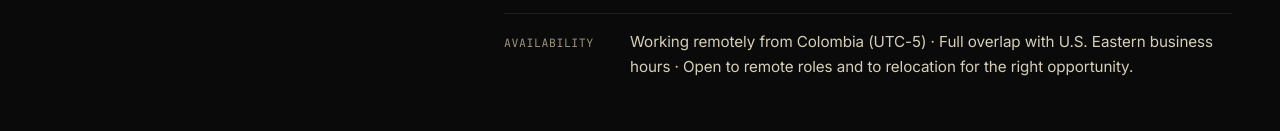
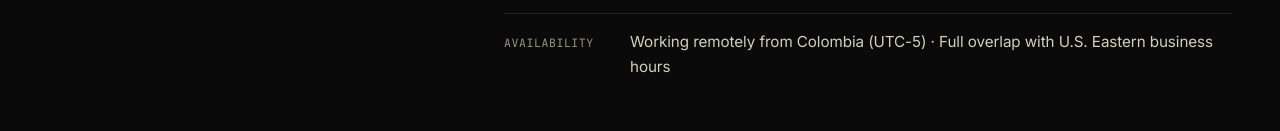
Before and after one commit to AlejandroDoradoP2002/portfolio-site, a plain HTML site: page public/index.html in a window 1280 px wide. Shown: the part 5654-5785 px from the top of the page. Drawn offline with Linux system fonts and the light colour scheme.

Commit message:
content: drop the job-seeking clause from the availability line
Availability now states the working arrangement only. The active-search signal
lives on LinkedIn, in recruiters-only mode, rather than on a public page that
carries his name.

```diff
--- a/public/index.html
+++ b/public/index.html
@@ -630,7 +630,7 @@
             </li>
             <li>
               <span class="contact-key mono">Availability</span>
-              <span class="contact-val contact-val-static">Working remotely from Colombia (UTC-5) · Full overlap with U.S. Eastern business hours · Open to remote roles and to relocation for the right opportunity.</span>
+              <span class="contact-val contact-val-static">Working remotely from Colombia (UTC-5) · Full overlap with U.S. Eastern business hours</span>
             </li>
           </ul>
         </div>
```
